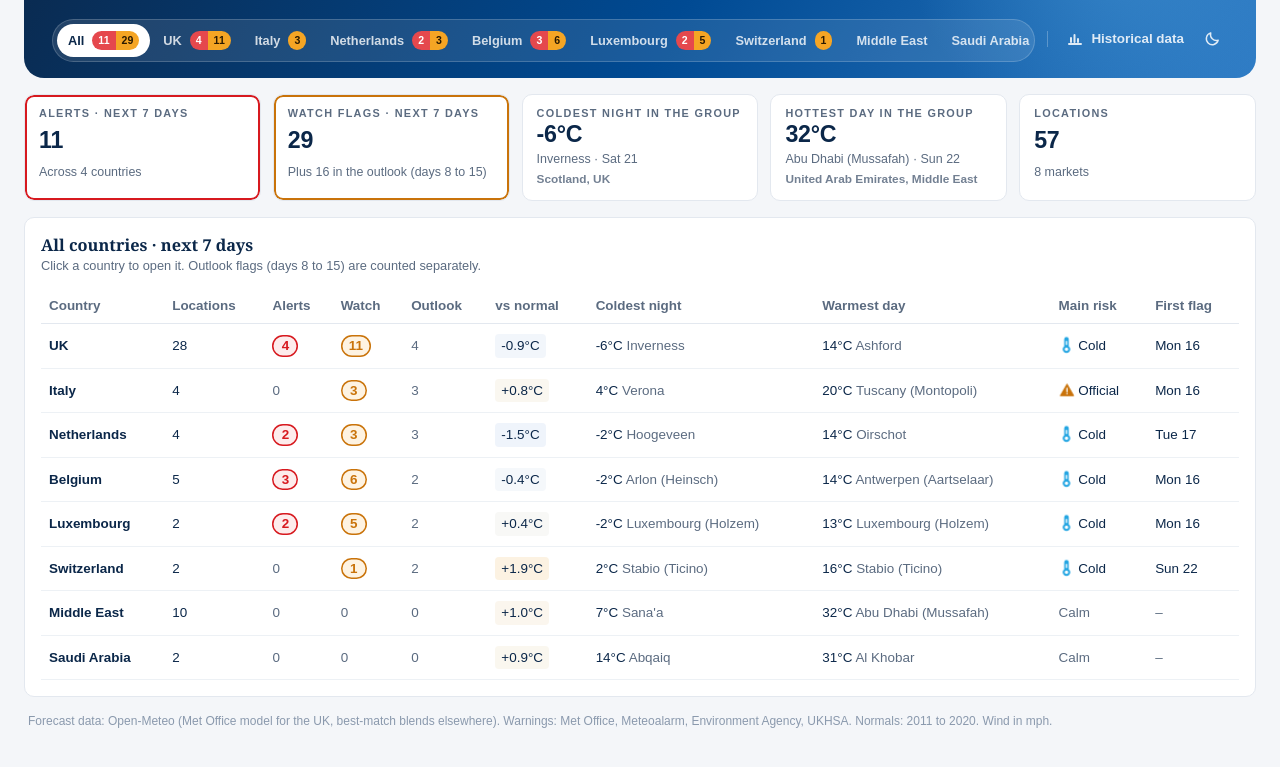
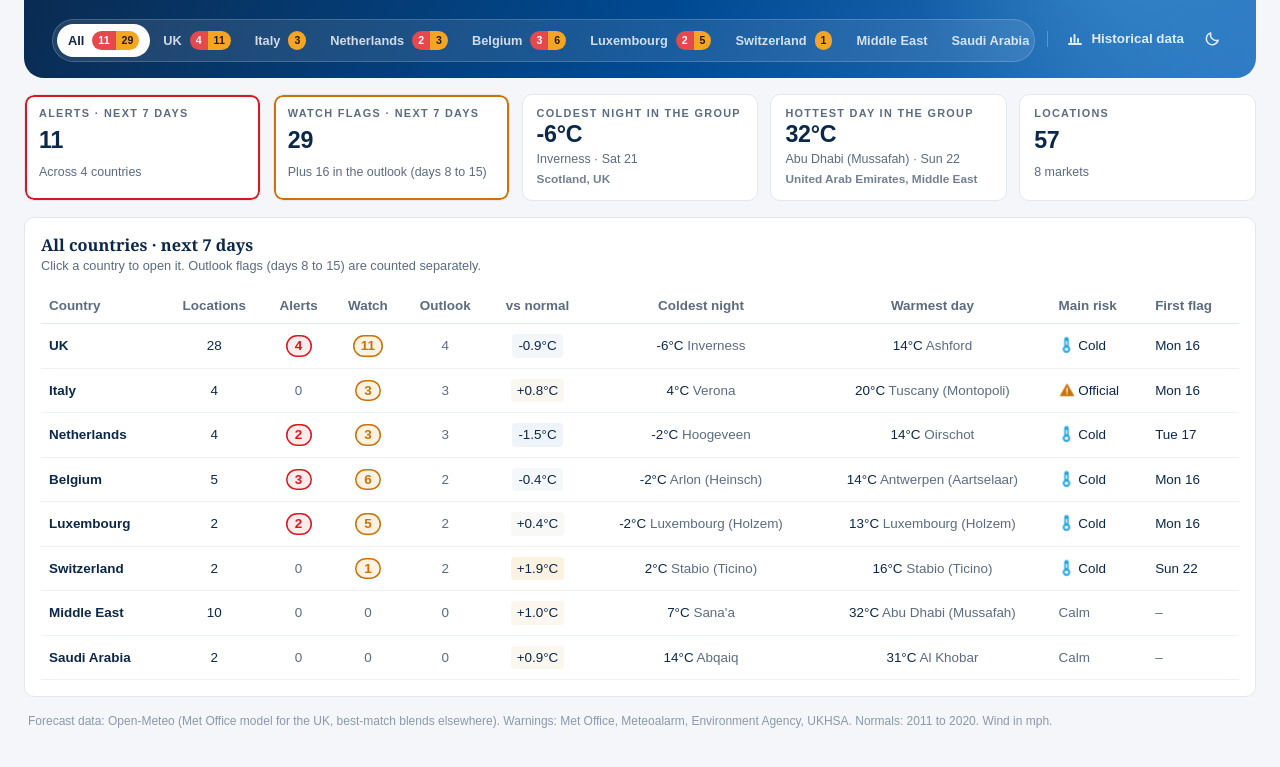
Before and after one commit to yuliiadieieva/weather-dashboard, a plain HTML site: page public/index.html in a window 1280 px wide. Shown: the part 181-948 px from the top of the page. Drawn offline with Linux system fonts and the light colour scheme.

Commit message:
Centre numbers in the countries table
Co-Authored-By: Claude Opus 5.5 <noreply@anthropic.com>
Claude-Session: https://claude.ai/code/session_01Gxt4ipNV8maeGLhgcLiR9V

```diff
--- a/public/index.html
+++ b/public/index.html
@@ -312,6 +312,7 @@ table.ov td .aic{width:16px;height:16px;vertical-align:-3px}
 table.ov tbody tr{cursor:pointer}
 table.ov tbody tr:hover td{background:var(--surface-2)}
 table.ov .hv{display:inline-block;border-radius:4px;padding:2px 6px}
+table.ov th:nth-child(n+2):nth-child(-n+8),table.ov td:nth-child(n+2):nth-child(-n+8){text-align:center}
 .cnt{display:inline-block;min-width:26px;text-align:center;border-radius:999px;padding:1px 8px;font-weight:700}
 .cnt.a{background:var(--alert-bg);color:var(--alert);box-shadow:inset 0 0 0 1.5px var(--alert)}
 .cnt.w{background:var(--watch-bg);color:var(--watch);box-shadow:inset 0 0 0 1.5px var(--watch)}
```
